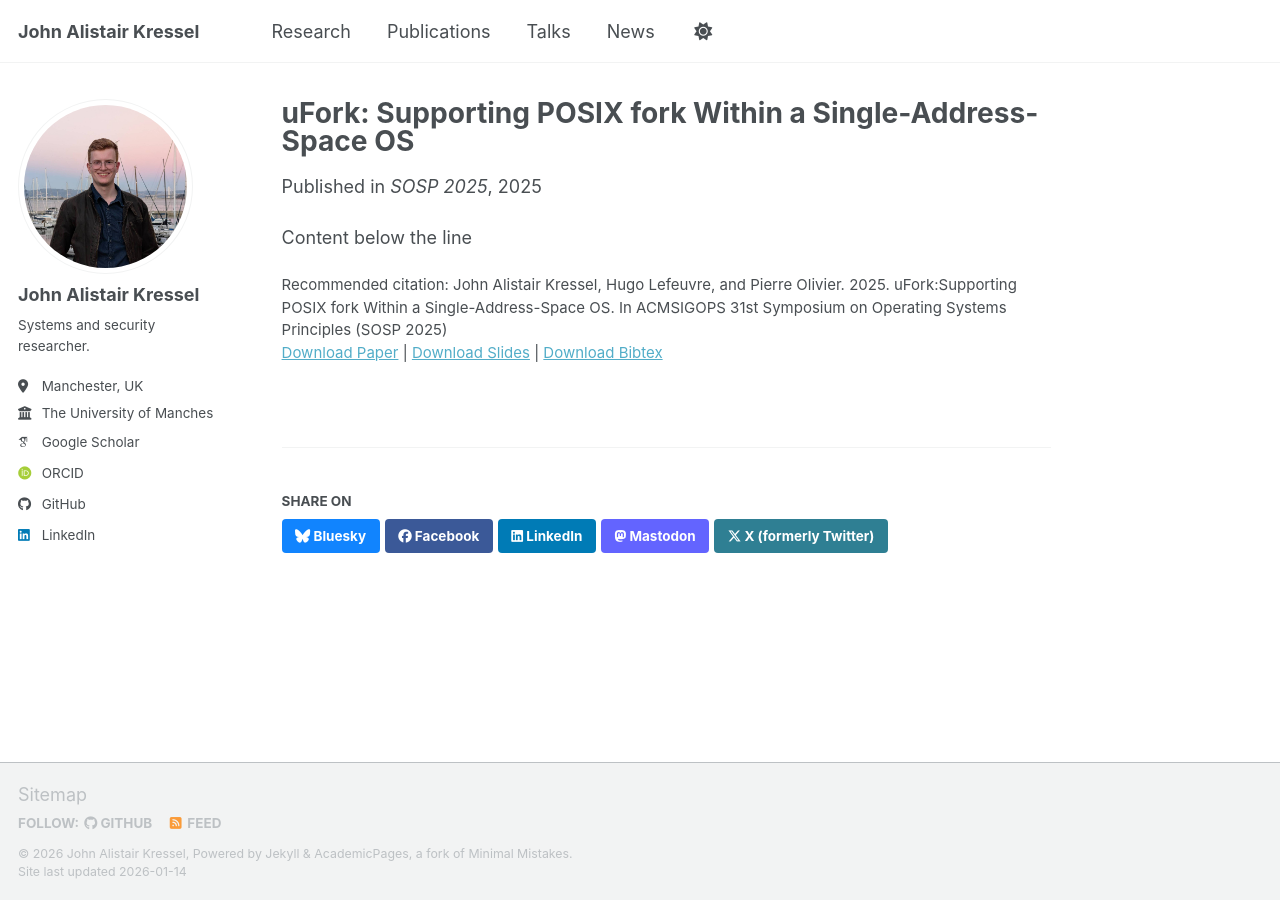
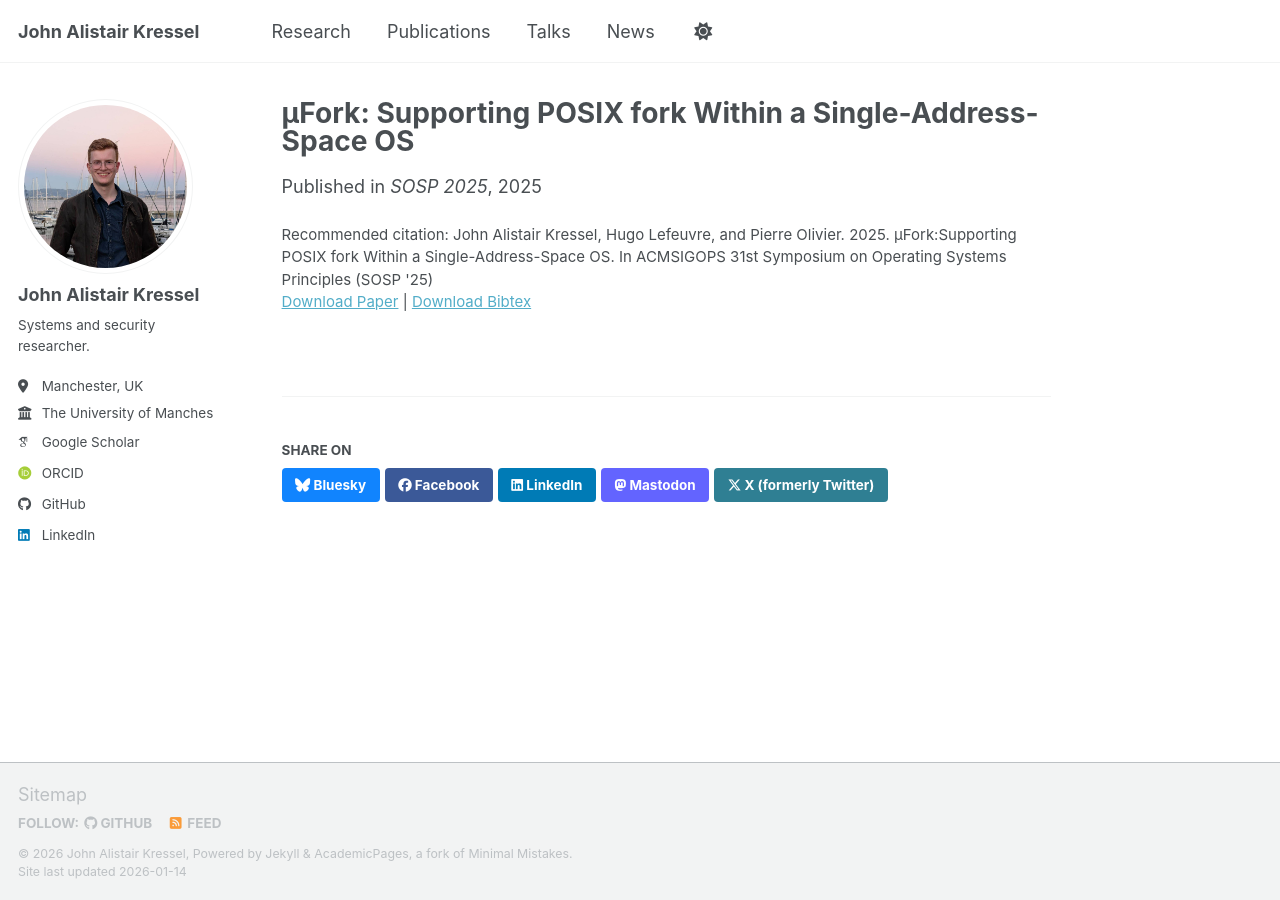
Before and after one commit to jkressel/jkressel.github.io, a Jekyll site: the page built from _publications/2025-10-13-ufork-jkressel-sosp-1.md, in a window 1280 px wide. Built offline with Jekyll 4.4.1, drawn with Linux system fonts in a browser that asks for light colours; some web fonts are replaced; a script bundle is joined from its source files by our own code; library files that are not in the unit come from our copies.

Commit message:
Update 2025-10-13-ufork-jkressel-sosp-1.md

```diff
--- a/_publications/2025-10-13-ufork-jkressel-sosp-1.md
+++ b/_publications/2025-10-13-ufork-jkressel-sosp-1.md
@@ -1,14 +1,12 @@
 ---
-title: 'uFork: Supporting POSIX fork Within a Single-Address-Space OS'
+title: "μFork: Supporting POSIX fork Within a Single-Address-Space OS"
 collection: publications
-category: manuscripts
+category: conferences
 permalink: /publication/2025-10-13-ufork-jkressel-sosp-1
 excerpt: 'Single-address-space operating systems '
 date: 2025-10-13
 venue: 'SOSP 2025'
-slidesurl: 'https://jkressel.github.io/files/ufork-sosp2025.pdf'
 paperurl: 'https://jkressel.github.io/files/ufork-sosp2025.pdf'
 bibtexurl: 'https://jkressel.github.io/files/ufork-sosp2025.bib'
-citation: 'John Alistair Kressel, Hugo Lefeuvre, and Pierre Olivier. 2025. uFork:Supporting POSIX fork Within a Single-Address-Space OS. In ACMSIGOPS 31st Symposium on Operating Systems Principles (SOSP 2025)'
+citation: 'John Alistair Kressel, Hugo Lefeuvre, and Pierre Olivier. 2025. µFork:Supporting POSIX fork Within a Single-Address-Space OS. In ACMSIGOPS 31st Symposium on Operating Systems Principles (SOSP &apos;25)'
 ---
-Content below the line
```
